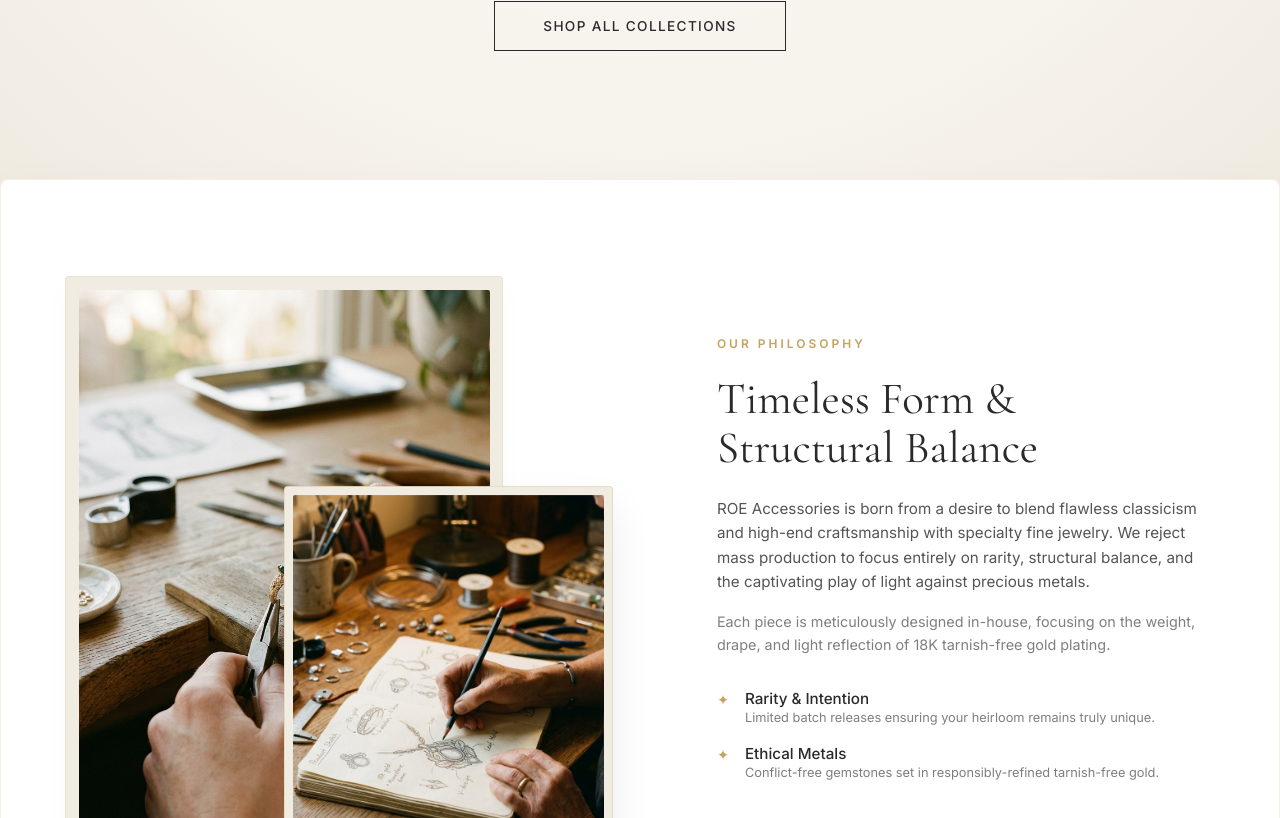
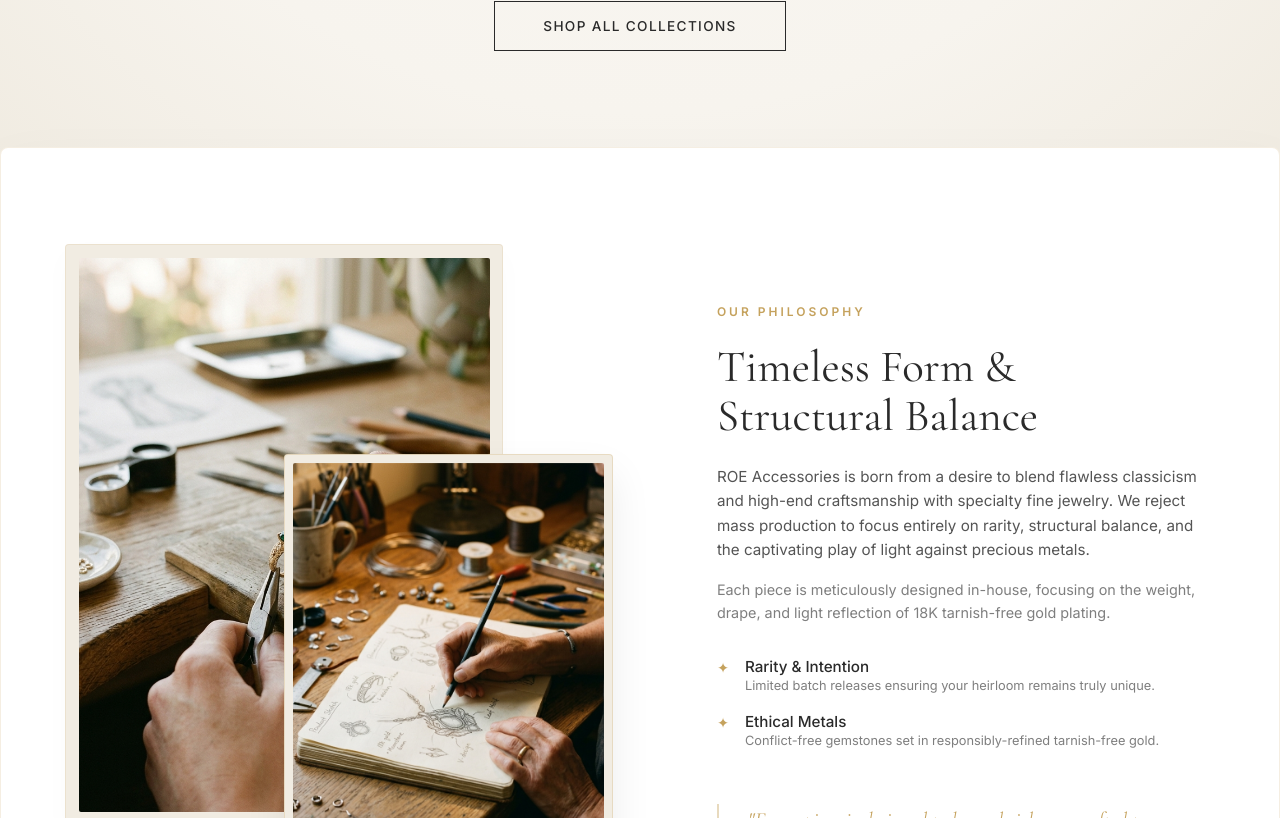
Before and after one commit to teiiy/roe-jewelry, a React (Vite) app: page / in a window 1280 px wide. Shown: the part 1302-2120 px from the top of the page. Built offline with nearby package versions, Linux system fonts and the light colour scheme.

Commit message:
style: reduce brand story top/bottom margins by 2rem

```diff
--- a/src/components/BrandStory.css
+++ b/src/components/BrandStory.css
@@ -2,8 +2,8 @@
   padding-top: 6rem;
   padding-bottom: 2.5rem;
   /* Reduced padding-bottom to align card base with the floating inset picture */
-  margin-top: 8rem !important;
-  margin-bottom: 11rem !important;
+  margin-top: 6rem !important;
+  margin-bottom: 9rem !important;
   margin-left: auto !important;
   margin-right: auto !important;
   /* Increased margin-bottom by another 2rem (total 11rem) to separate from reviews */
@@ -191,8 +191,8 @@
   .brand-story.container {
     padding-top: 4rem;
     padding-bottom: 2rem;
-    margin-top: 5rem !important;
-    margin-bottom: 5rem !important;
+    margin-top: 3rem !important;
+    margin-bottom: 3rem !important;
   }
 
   .brand-story-grid {
```
